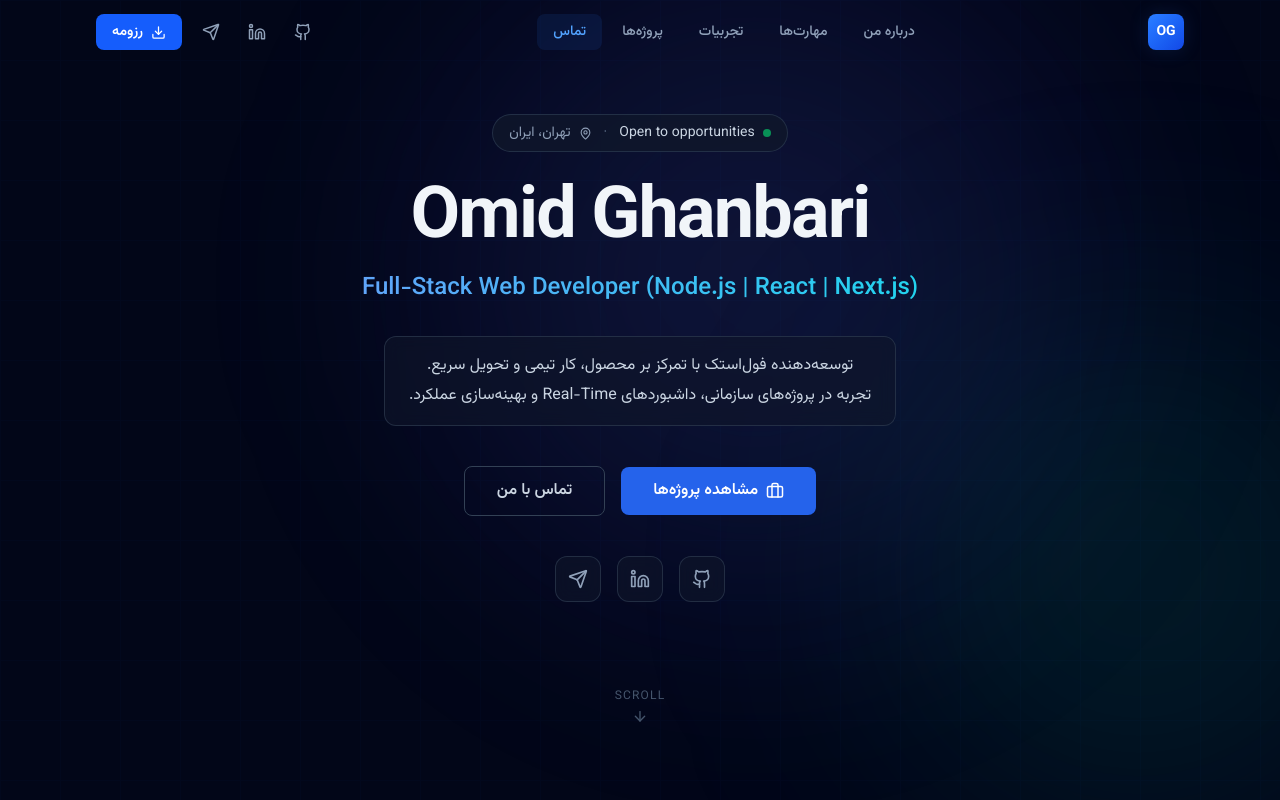
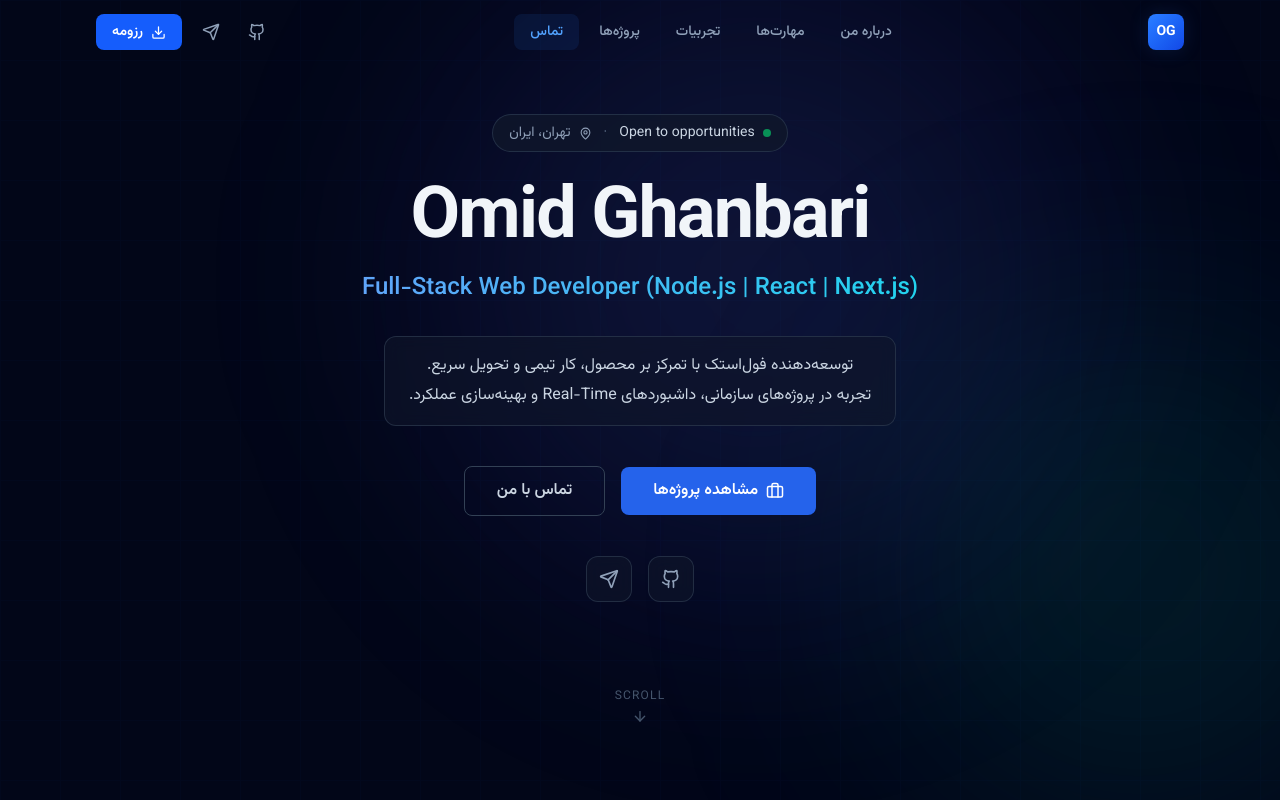
Before and after one commit to OmidG9/Omid, a Next.js app: page / in a window 1280 px wide. Shown: the top 800 px of the page. Built offline with nearby package versions, Linux system fonts and the light colour scheme.

Commit message:
chore(portfolio): remove placeholders and normalize URLs

```diff
--- a/src/data/portfolio.ts
+++ b/src/data/portfolio.ts
@@ -1,3 +1,21 @@
+// ---------------------------------------------------------------------------
+// Helper
+// ---------------------------------------------------------------------------
+
+/**
+ * Trims a URL string and returns `undefined` if it is empty, so optional
+ * fields on Project remain truly absent rather than holding an empty string.
+ */
+function normalizeUrl(value?: string): string | undefined {
+  if (!value) return undefined;
+  const trimmed = value.trim();
+  return trimmed.length > 0 ? trimmed : undefined;
+}
+
+// ---------------------------------------------------------------------------
+// Interfaces
+// ---------------------------------------------------------------------------
+
 export interface Social {
   platform: string;
   url: string;
@@ -71,41 +89,44 @@
   projects: Project[];
 }
 
+// ---------------------------------------------------------------------------
+// Data
+// ---------------------------------------------------------------------------
+
 const portfolio: PortfolioData = {
   name: "امید قنبری",
   nameEn: "Omid Ghanbari",
   title: "توسعه‌دهنده فول‌استک",
   titleEn: "Full-Stack Web Developer (Node.js | React | Next.js)",
   location: "تهران، ایران",
-  email: "omidghanbari@example.com", // TODO: update with real email
+  email: process.env.NEXT_PUBLIC_CONTACT_EMAIL ?? "",
   telegram: "https://t.me/hope3179",
   availability: "Open to opportunities",
   summary:
     "توسعه‌دهنده فول‌استک با رویکرد محصول‌محور و تجربهٔ عملی در طراحی و پیاده‌سازی اپلیکیشن‌های سازمانی، داشبوردهای Real-Time و سرویس‌های مقیاس‌پذیر. به کیفیت کد، کار تیمی منسجم و تحویل به‌موقع اهمیت می‌دهم و از ابزارهای هوش مصنوعی برای تسریع و ارتقای فرآیند توسعه بهره می‌برم.",
   heroValue:
     "توسعه‌دهنده فول‌استک با تمرکز بر محصول، کار تیمی و تحویل سریع.\nتجربه در پروژه‌های سازمانی، داشبوردهای Real-Time و بهینه‌سازی عملکرد.",
+
   socials: [
     {
       platform: "GitHub",
       url: "https://github.com/OmidG9",
       label: "GitHub Profile",
     },
-    {
-      platform: "LinkedIn",
-      url: "https://linkedin.com/in/USERNAME", // TODO: update with real LinkedIn
-      label: "LinkedIn Profile",
-    },
+    // LinkedIn omitted until a real profile URL is available
     {
       platform: "Telegram",
       url: "https://t.me/hope3179",
       label: "Telegram Contact",
     },
   ],
+
   stats: [
     { value: "۵۰۰۰+", label: "کاربر فعال در IQDuel" },
     { value: "۱۲s → ۳s", label: "کاهش زمان لود صفحه" },
     { value: "۴+", label: "پروژهٔ سازمانی تحویل‌داده‌شده" },
   ],
+
   techBadges: [
     "Node.js",
     "Express",
@@ -123,6 +144,7 @@
     "Git",
     "Figma",
   ],
+
   skillCategories: [
     {
       name: "Backend",
@@ -178,6 +200,7 @@
       ],
     },
   ],
+
   experiences: [
     {
       company: "تجارت الکترونیک آرون پایدار",
@@ -219,6 +242,7 @@
       ],
     },
   ],
+
   projects: [
     {
       slug: "nakhsha",
@@ -228,15 +252,7 @@
         "پلتفرم مکان‌محور Full-Stack؛ پروژهٔ MVP با نقشه تعاملی Leaflet، سیستم احراز هویت JWT/OTP و ۱۰۰ محصول آزمایشی",
       longDescription:
         "نخشا یک پلتفرم مکان‌محور Full-Stack است که به‌عنوان MVP توسعه یافته. با Node.js، Express و MongoDB در Back-End و React در Front-End پیاده‌سازی شده. کاربران می‌توانند با OTP ثبت‌نام کنند، مکان‌ها را روی نقشه Leaflet ثبت، ویرایش و مشاهده کنند. سیستم احراز هویت با JWT پیاده‌سازی شده و APIهای RESTful کامل طراحی شده‌اند. در مرحلهٔ MVP با ۱۰۰ محصول آزمایشی راه‌اندازی شد.",
-      stack: [
-        "Node.js",
-        "Express",
-        "MongoDB",
-        "React",
-        "Leaflet.js",
-        "JWT",
-        "OTP",
-      ],
+      stack: ["Node.js", "Express", "MongoDB", "React", "Leaflet.js", "JWT", "OTP"],
       category: ["Full-Stack"],
       coverImage: "/projects/nakhsha/cover.jpg",
       images: [
@@ -244,8 +260,8 @@
         { src: "/projects/nakhsha/map-view.jpg", alt: "نمای نخشا" },
         { src: "/projects/nakhsha/dashboard.jpg", alt: "داشبورد" },
       ],
-      liveUrl: "",
-      githubUrl: "",
+      liveUrl: normalizeUrl(""),
+      githubUrl: normalizeUrl(""),
       features: [
         "احراز هویت با JWT و OTP",
         "نقشه تعاملی با Leaflet.js",
@@ -261,25 +277,15 @@
       description: "داشبورد مدیریتی Real-Time برای بازی رقابتی با ۵۰۰۰+ کاربر",
       longDescription:
         "داشبورد مدیریتی پلتفرم IQDuel با Next.js و TypeScript ساخته شده. با WebSocket اطلاعات بازی‌ها، کاربران و تراکنش‌ها به صورت Real-Time نمایش داده می‌شوند. داده از PostgreSQL و MongoDB ترکیب شده و در قالب چارت‌های تعاملی به ادمین‌ها نمایش داده می‌شود.",
-      stack: [
-        "Next.js",
-        "TypeScript",
-        "WebSocket",
-        "PostgreSQL",
-        "MongoDB",
-        "TailwindCSS",
-      ],
+      stack: ["Next.js", "TypeScript", "WebSocket", "PostgreSQL", "MongoDB", "TailwindCSS"],
       category: ["Frontend", "Full-Stack"],
       coverImage: "/projects/iqduel-dashboard/cover.jpg",
       images: [
         { src: "/projects/iqduel-dashboard/cover.jpg", alt: "داشبورد IQDuel" },
-        {
-          src: "/projects/iqduel-dashboard/realtime.jpg",
-          alt: "آمار Real-Time",
-        },
+        { src: "/projects/iqduel-dashboard/realtime.jpg", alt: "آمار Real-Time" },
       ],
-      liveUrl: "",
-      githubUrl: "",
+      liveUrl: normalizeUrl(""),
+      githubUrl: normalizeUrl(""),
       features: [
         "آمار Real-Time با WebSocket",
         "مدیریت کاربران و مسابقه‌ها",
@@ -302,8 +308,8 @@
         { src: "/projects/traticket/cover.jpg", alt: "TraTicket Cover" },
         { src: "/projects/traticket/wireframe.jpg", alt: "Wireframes" },
       ],
-      liveUrl: "",
-      githubUrl: "",
+      liveUrl: normalizeUrl(""),
+      githubUrl: normalizeUrl(""),
       features: [
         "طراحی فرآیند خرید ۳ مرحله‌ای",
         "Design System در Figma",
@@ -325,8 +331,8 @@
       images: [
         { src: "/projects/aroon-paydar/cover.jpg", alt: "وبسایت آرون پایدار" },
       ],
-      liveUrl: "",
-      githubUrl: "",
+      liveUrl: normalizeUrl(""),
+      githubUrl: normalizeUrl(""),
       features: [
         "طراحی Custom Theme",
         "بهینه‌سازی SEO",
@@ -349,8 +355,8 @@
         { src: "/projects/amoozino/cover.jpg", alt: "آموزینو" },
         { src: "/projects/amoozino/performance.jpg", alt: "نتایج Performance" },
       ],
-      liveUrl: "",
-      githubUrl: "",
+      liveUrl: normalizeUrl(""),
+      githubUrl: normalizeUrl(""),
       features: [
         "بهبود Performance از 70% به 95%",
         "کاهش زمان لود از ۱۲s به ۳s",
```
